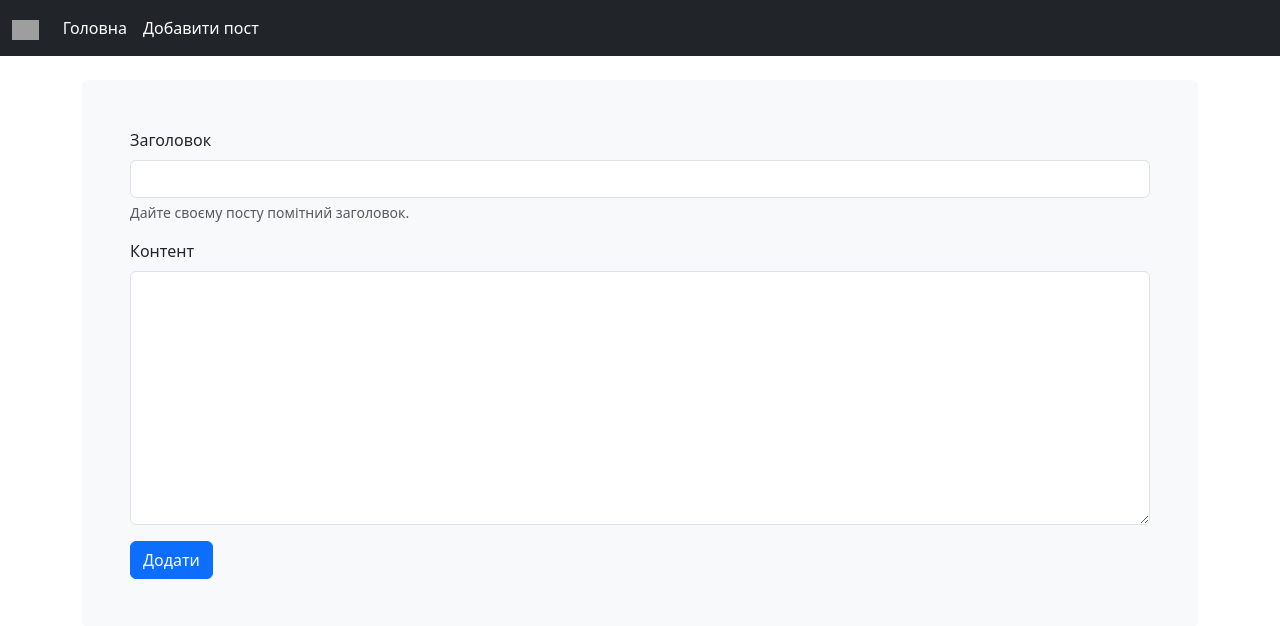
After one commit to vitaliishevchuk123/simple-php-framework, a PHP site: template views/create_post.html.twig in a window 1280 px wide. The commit adds this page. Shown: the top 626 px of the page. Run offline with PHP 8.4, Linux system fonts and the light colour scheme; the template is opened without the code that fills it, so the values that code supplies are empty; some libraries are stand-ins or nearby versions; grey boxes are pictures that could not be loaded.

Commit message:
add create post form

```diff
--- a/app/Controllers/PostController.php
+++ b/app/Controllers/PostController.php
@@ -13,4 +13,9 @@ class PostController extends AbstractController
             'postId' => $id,
         ]);
     }
+
+    public function create(): Response
+    {
+        return $this->render('create_post.html.twig');
+    }
 }
--- a/routes/web.php
+++ b/routes/web.php
@@ -7,4 +7,5 @@ use SimplePhpFramework\Routing\Route;
 return [
     Route::get('/', [HomeController::class, 'index']),
     Route::get('/posts/{id:\d+}', [PostController::class, 'show']),
+    Route::get('/posts/create', [PostController::class, 'create']),
 ];
--- /dev/null
+++ b/views/create_post.html.twig
@@ -0,0 +1,18 @@
+{% extends 'default.html.twig' %}
+
+{% block main %}
+    <div class="bg-body-tertiary p-5 rounded">
+        <form>
+            <div class="mb-3">
+                <label for="title" class="form-label">Заголовок</label>
+                <input type="text" class="form-control" id="title" aria-describedby="titleHelp">
+                <div id="titleHelp" class="form-text">Дайте своєму посту помітний заголовок.</div>
+            </div>
+            <div class="mb-3">
+                <label for="body" class="form-label">Контент</label>
+                <textarea name="body" id="" cols="30" rows="10" class="form-control"></textarea>
+            </div>
+            <button type="submit" class="btn btn-primary">Додати</button>
+        </form>
+    </div>
+{% endblock %}
--- a/views/default.html.twig
+++ b/views/default.html.twig
@@ -1,86 +1,28 @@
 <!doctype html>
 <html lang="en" data-bs-theme="auto">
 <head>
-    <script src="https://getbootstrap.com/docs/5.3/assets/js/color-modes.js"></script>
     <meta charset="utf-8">
     <meta name="viewport" content="width=device-width, initial-scale=1">
-    <meta name="description" content="">
-    <meta name="author" content="Mark Otto, Jacob Thornton, and Bootstrap contributors">
-    <meta name="generator" content="Hugo 0.115.4">
     <title>PHP Framework</title>
-    <link rel="canonical" href="https://getbootstrap.com/docs/5.3/examples/navbar-static/">
-    <link rel="stylesheet" href="https://cdn.jsdelivr.net/npm/@docsearch/css@3">
-    <link href="https://cdn.jsdelivr.net/npm/bootstrap@5.2.3/dist/css/bootstrap.min.css" rel="stylesheet" integrity="sha384-rbsA2VBKQhggwzxH7pPCaAqO46MgnOM80zW1RWuH61DGLwZJEdK2Kadq2F9CUG65" crossorigin="anonymous">
-</head>
+    <link href="https://cdn.jsdelivr.net/npm/bootstrap@5.3.2/dist/css/bootstrap.min.css" rel="stylesheet"
+          integrity="sha384-T3c6CoIi6uLrA9TneNEoa7RxnatzjcDSCmG1MXxSR1GAsXEV/Dwwykc2MPK8M2HN" crossorigin="anonymous">
 <body>
-<svg xmlns="http://www.w3.org/2000/svg" class="d-none">
-    <symbol id="check2" viewBox="0 0 16 16">
-        <path d="M13.854 3.646a.5.5 0 0 1 0 .708l-7 7a.5.5 0 0 1-.708 0l-3.5-3.5a.5.5 0 1 1 .708-.708L6.5 10.293l6.646-6.647a.5.5 0 0 1 .708 0z"/>
-    </symbol>
-    <symbol id="circle-half" viewBox="0 0 16 16">
-        <path d="M8 15A7 7 0 1 0 8 1v14zm0 1A8 8 0 1 1 8 0a8 8 0 0 1 0 16z"/>
-    </symbol>
-    <symbol id="moon-stars-fill" viewBox="0 0 16 16">
-        <path d="M6 .278a.768.768 0 0 1 .08.858 7.208 7.208 0 0 0-.878 3.46c0 4.021 3.278 7.277 7.318 7.277.527 0 1.04-.055 1.533-.16a.787.787 0 0 1 .81.316.733.733 0 0 1-.031.893A8.349 8.349 0 0 1 8.344 16C3.734 16 0 12.286 0 7.71 0 4.266 2.114 1.312 5.124.06A.752.752 0 0 1 6 .278z"/>
-        <path d="M10.794 3.148a.217.217 0 0 1 .412 0l.387 1.162c.173.518.579.924 1.097 1.097l1.162.387a.217.217 0 0 1 0 .412l-1.162.387a1.734 1.734 0 0 0-1.097 1.097l-.387 1.162a.217.217 0 0 1-.412 0l-.387-1.162A1.734 1.734 0 0 0 9.31 6.593l-1.162-.387a.217.217 0 0 1 0-.412l1.162-.387a1.734 1.734 0 0 0 1.097-1.097l.387-1.162zM13.863.099a.145.145 0 0 1 .274 0l.258.774c.115.346.386.617.732.732l.774.258a.145.145 0 0 1 0 .274l-.774.258a1.156 1.156 0 0 0-.732.732l-.258.774a.145.145 0 0 1-.274 0l-.258-.774a1.156 1.156 0 0 0-.732-.732l-.774-.258a.145.145 0 0 1 0-.274l.774-.258c.346-.115.617-.386.732-.732L13.863.1z"/>
-    </symbol>
-    <symbol id="sun-fill" viewBox="0 0 16 16">
-        <path d="M8 12a4 4 0 1 0 0-8 4 4 0 0 0 0 8zM8 0a.5.5 0 0 1 .5.5v2a.5.5 0 0 1-1 0v-2A.5.5 0 0 1 8 0zm0 13a.5.5 0 0 1 .5.5v2a.5.5 0 0 1-1 0v-2A.5.5 0 0 1 8 13zm8-5a.5.5 0 0 1-.5.5h-2a.5.5 0 0 1 0-1h2a.5.5 0 0 1 .5.5zM3 8a.5.5 0 0 1-.5.5h-2a.5.5 0 0 1 0-1h2A.5.5 0 0 1 3 8zm10.657-5.657a.5.5 0 0 1 0 .707l-1.414 1.415a.5.5 0 1 1-.707-.708l1.414-1.414a.5.5 0 0 1 .707 0zm-9.193 9.193a.5.5 0 0 1 0 .707L3.05 13.657a.5.5 0 0 1-.707-.707l1.414-1.414a.5.5 0 0 1 .707 0zm9.193 2.121a.5.5 0 0 1-.707 0l-1.414-1.414a.5.5 0 0 1 .707-.707l1.414 1.414a.5.5 0 0 1 0 .707zM4.464 4.465a.5.5 0 0 1-.707 0L2.343 3.05a.5.5 0 1 1 .707-.707l1.414 1.414a.5.5 0 0 1 0 .708z"/>
-    </symbol>
-</svg>
-<div class="dropdown position-fixed bottom-0 end-0 mb-3 me-3 bd-mode-toggle">
-    <button class="btn btn-bd-primary py-2 dropdown-toggle d-flex align-items-center" id="bd-theme" type="button" aria-expanded="false" data-bs-toggle="dropdown" aria-label="Toggle theme (auto)">
-        <svg class="bi my-1 theme-icon-active" width="1em" height="1em">
-            <use href="#circle-half"></use>
-        </svg>
-        <span class="visually-hidden" id="bd-theme-text">Toggle theme</span>
-    </button>
-    <ul class="dropdown-menu dropdown-menu-end shadow" aria-labelledby="bd-theme-text">
-        <li>
-            <button type="button" class="dropdown-item d-flex align-items-center" data-bs-theme-value="light" aria-pressed="false">
-                <svg class="bi me-2 opacity-50 theme-icon" width="1em" height="1em">
-                    <use href="#sun-fill"></use>
-                </svg>
-                Light
-                <svg class="bi ms-auto d-none" width="1em" height="1em">
-                    <use href="#check2"></use>
-                </svg>
-            </button>
-        </li>
-        <li>
-            <button type="button" class="dropdown-item d-flex align-items-center" data-bs-theme-value="dark" aria-pressed="false">
-                <svg class="bi me-2 opacity-50 theme-icon" width="1em" height="1em">
-                    <use href="#moon-stars-fill"></use>
-                </svg>
-                Dark
-                <svg class="bi ms-auto d-none" width="1em" height="1em">
-                    <use href="#check2"></use>
-                </svg>
-            </button>
-        </li>
-        <li>
-            <button type="button" class="dropdown-item d-flex align-items-center active" data-bs-theme-value="auto" aria-pressed="true">
-                <svg class="bi me-2 opacity-50 theme-icon" width="1em" height="1em">
-                    <use href="#circle-half"></use>
-                </svg>
-                Auto
-                <svg class="bi ms-auto d-none" width="1em" height="1em">
-                    <use href="#check2"></use>
-                </svg>
-            </button>
-        </li>
-    </ul>
-</div>
 <nav class="navbar navbar-expand-md navbar-dark bg-dark mb-4">
     <div class="container-fluid">
-        <a class="navbar-brand" href="#"><img src="https://upload.wikimedia.org/wikipedia/commons/thumb/3/31/Webysther_20160423_-_Elephpant.svg/2560px-Webysther_20160423_-_Elephpant.svg.png" alt="Logo" height="20"></a>
-        <button class="navbar-toggler" type="button" data-bs-toggle="collapse" data-bs-target="#navbarCollapse" aria-controls="navbarCollapse" aria-expanded="false" aria-label="Toggle navigation">
+        <a class="navbar-brand" href="#"><img
+                    src="https://upload.wikimedia.org/wikipedia/commons/thumb/3/31/Webysther_20160423_-_Elephpant.svg/2560px-Webysther_20160423_-_Elephpant.svg.png"
+                    alt="Logo" height="20"></a>
+        <button class="navbar-toggler" type="button" data-bs-toggle="collapse" data-bs-target="#navbarCollapse"
+                aria-controls="navbarCollapse" aria-expanded="false" aria-label="Toggle navigation">
             <span class="navbar-toggler-icon"></span>
         </button>
         <div class="collapse navbar-collapse" id="navbarCollapse">
             <ul class="navbar-nav me-auto mb-2 mb-md-0">
                 <li class="nav-item">
-                    <a class="nav-link active" aria-current="page" href="/">Главная</a>
+                    <a class="nav-link active" aria-current="page" href="/">Головна</a>
+                </li>
+                <li class="nav-item">
+                    <a class="nav-link active" aria-current="page" href="/posts/create">Добавити пост</a>
                 </li>
             </ul>
         </div>
@@ -90,5 +32,8 @@
 <main class="container">
     {% block main %} {% endblock %}
 </main>
+<script src="https://cdn.jsdelivr.net/npm/bootstrap@5.3.2/dist/js/bootstrap.bundle.min.js"
+        integrity="sha384-C6RzsynM9kWDrMNeT87bh95OGNyZPhcTNXj1NW7RuBCsyN/o0jlpcV8Qyq46cDfL"
+        crossorigin="anonymous"></script>
 </body>
 </html>
```
